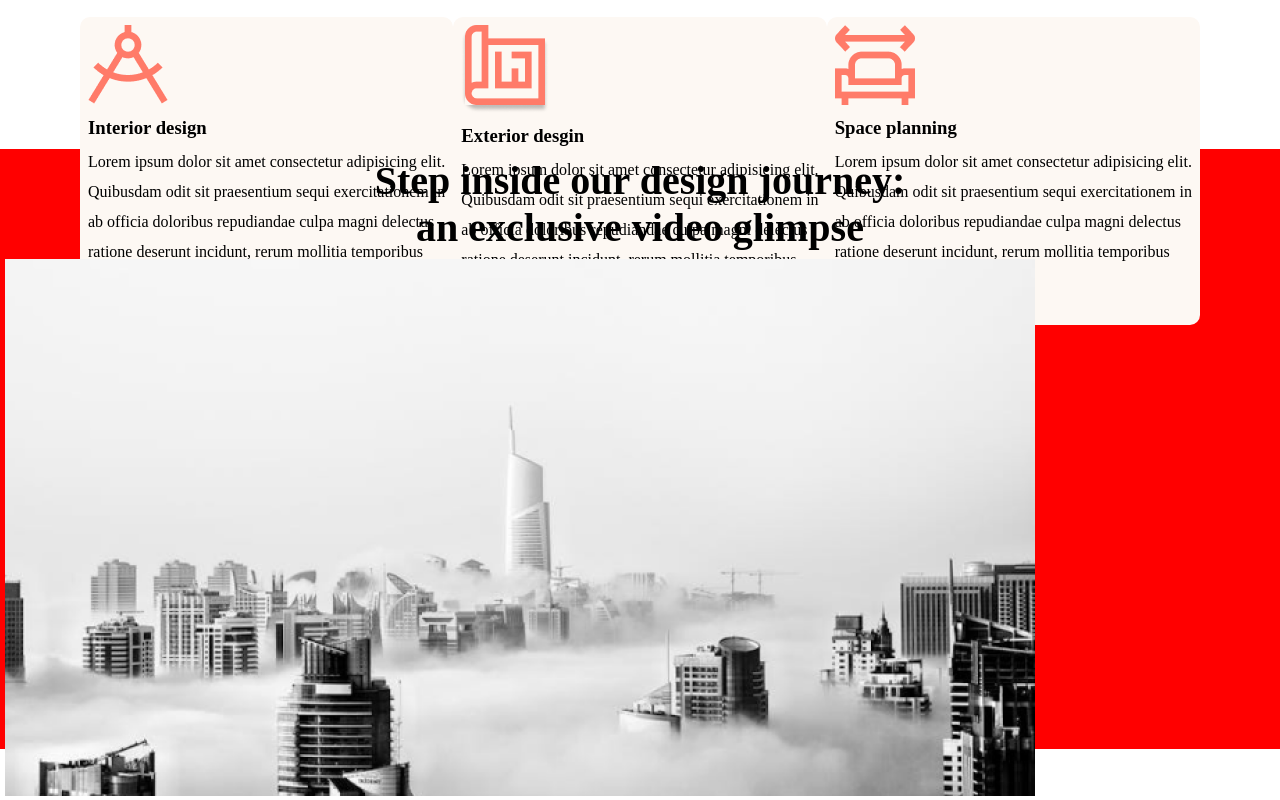
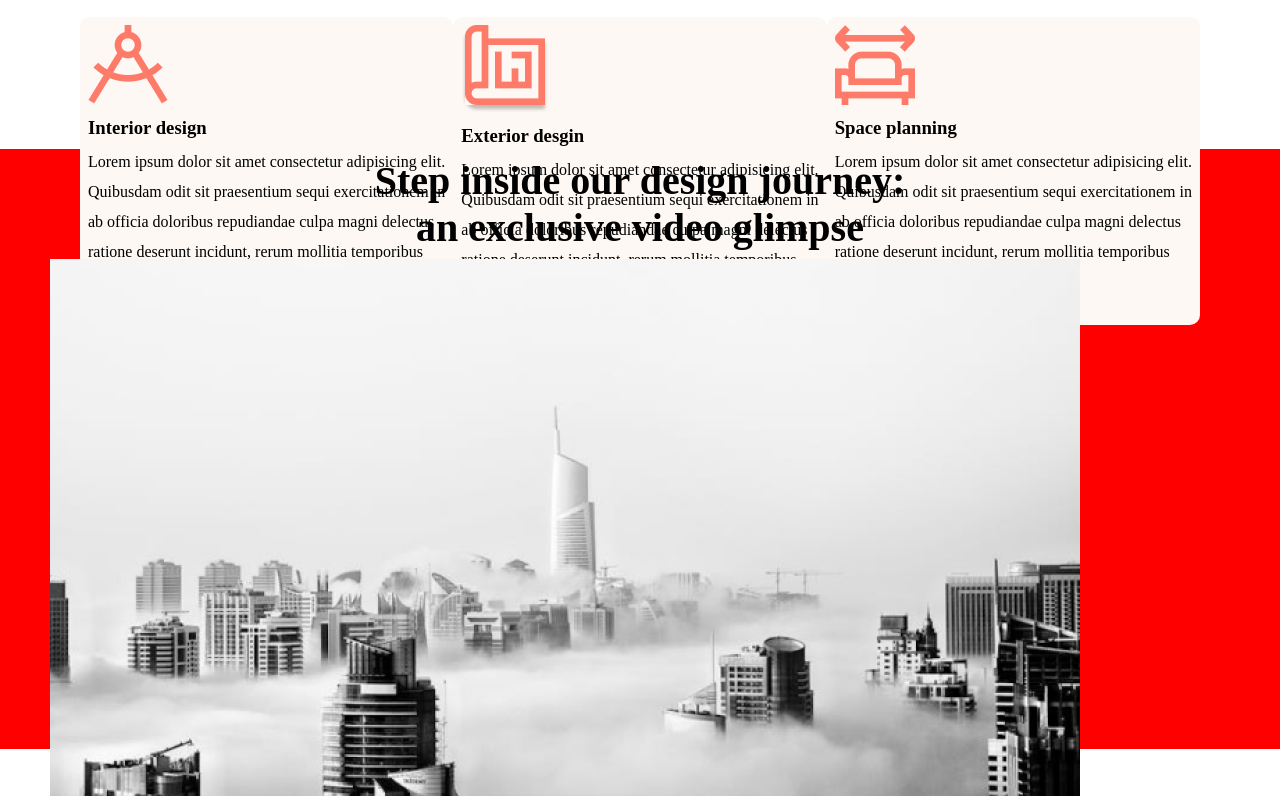
Before and after one commit to gabrieljcoutinho/Projeto-Archi-Firm, a React (Create React App) app: page / in a window 1280 px wide. Shown: the part 1435-2235 px from the top of the page. Built offline with nearby package versions, Linux system fonts and the light colour scheme.

Commit message:
movimentacao  img

```diff
--- a/src/Css/Sectiondesign.css
+++ b/src/Css/Sectiondesign.css
@@ -9,5 +9,5 @@
 }
 
 .imgFalsoVideo {
-    padding-left: 5px;
+    padding-left: 50px;
 }
```
